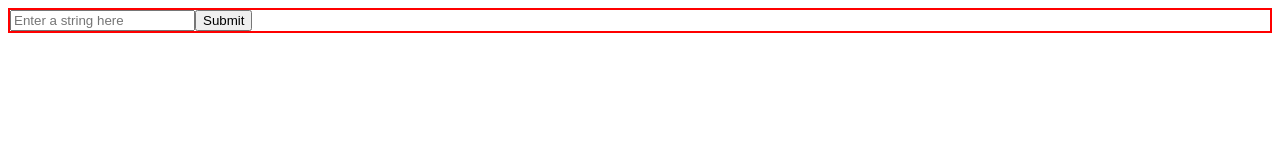
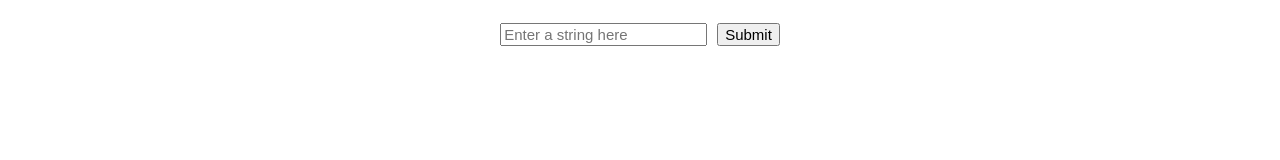
Before and after one commit to jworamon/lyft-swe-apprenticeship, a React app: page / in a window 1280 px wide. Built offline with nearby package versions, Linux system fonts and the light colour scheme.

Commit message:
added simple styling

```diff
--- a/client/components/Home.js
+++ b/client/components/Home.js
@@ -30,8 +30,8 @@ const Home = () => {
     }
 
     return (
-        <div>
-            <form onSubmit={handleSubmit} >
+        <div className="home">
+            <form className="input-form" onSubmit={handleSubmit}>
                 <label htmlFor="inputString" />
                 <input
                     name="string_to_cut"
@@ -43,8 +43,8 @@ const Home = () => {
                 <label htmlFor="submit"></label>
                 <button type="submit">Submit</button>
             </form>
-            {result && <div>{result}</div>}
-            {error && <div>{error.message}</div>}
+            {result && <div className="result">{result}</div>}
+            {error && <div className="error">{error.message}</div>}
         </div>
     )
 }
--- a/public/style.css
+++ b/public/style.css
@@ -1,4 +1,28 @@
 #main {
     display: flex;
-    border: solid 2px red;
+    justify-content: center;
+    align-items: center;
+    height: 100%;
 }
+
+.home {
+    display: flex;
+    flex-direction: column;
+    align-items: center;
+    margin-top: 10px;
+}
+
+input, button {
+    margin: 5px;
+    font-size: 15px;
+}
+
+.result {
+    color: blue;
+    font-size: 18px;
+}
+
+.error {
+    color: red;
+    font-size: 18px;
+}
```
